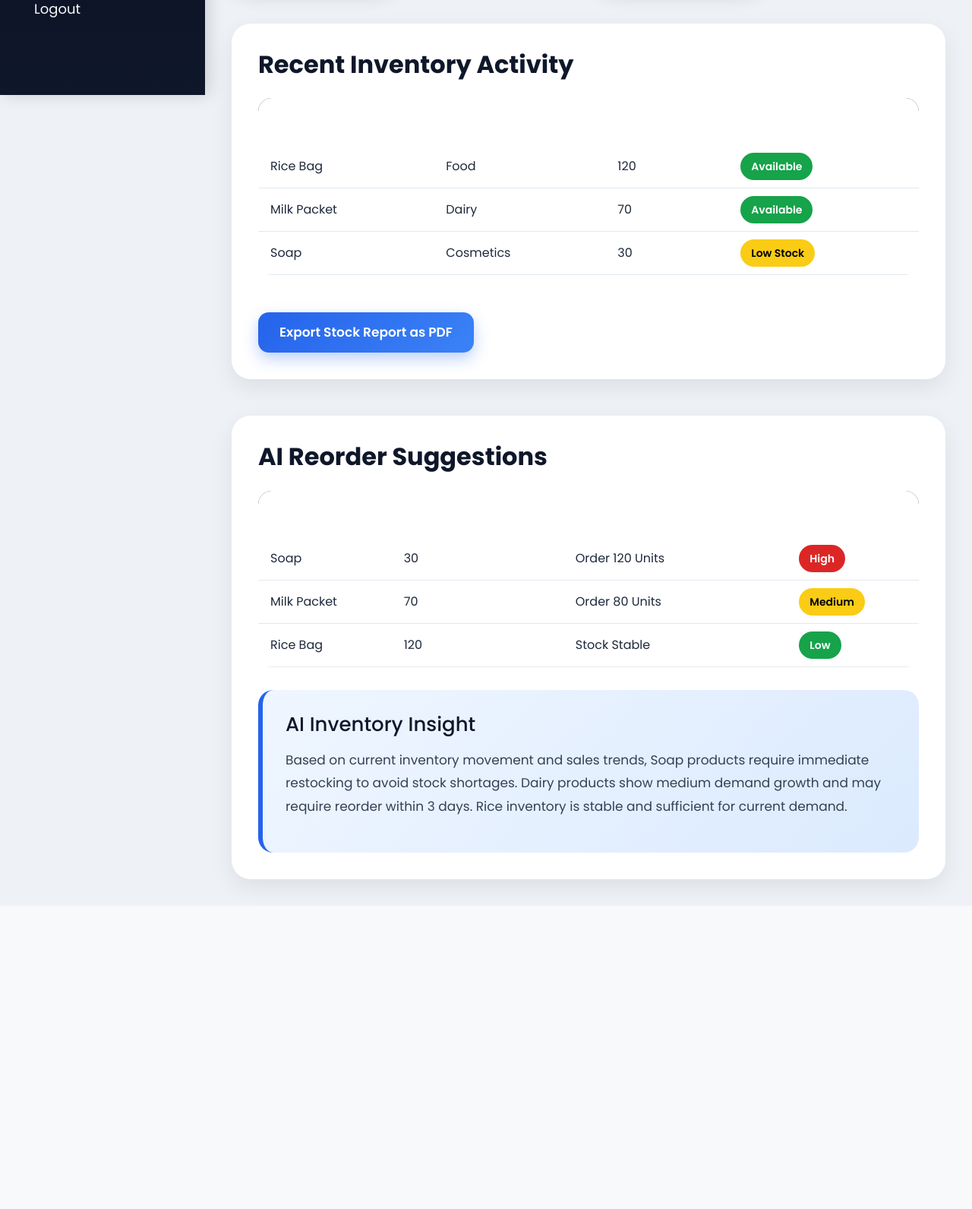
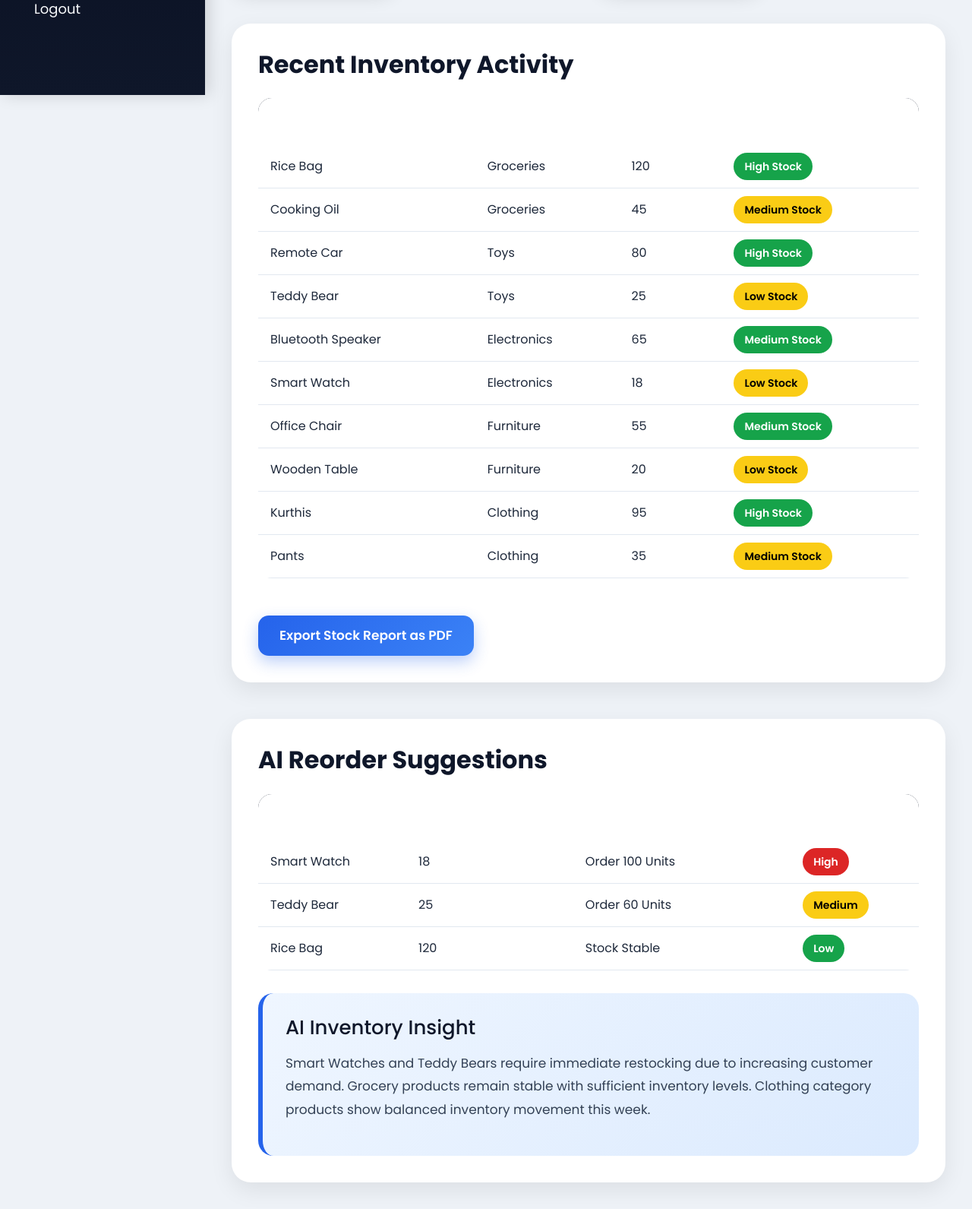
Before and after one commit to Vysh-260706/stocksense-ai, a Flask app: page /dashboard in a window 1280 px wide. Shown: the part 675-2266 px from the top of the page at 76% size. Before the commit the page ends 1857 px from the top, so only its background shows below. Run offline with Flask 3, Linux system fonts and the light colour scheme; the visitor is signed in with stand-in values (Sample User, id 1).

Commit message:
Updated dashboard inventory categories and UI improvements

```diff
--- a/templates/dashboard.html
+++ b/templates/dashboard.html
@@ -39,7 +39,6 @@
 
         <li><a href="/analytics">Analytics</a></li>
 
-        <!-- NEW ML PREDICTION PAGE -->
         <li><a href="/prediction">ML Prediction</a></li>
 
         <li><a href="/profile">Profile</a></li>
@@ -190,52 +189,124 @@
 
             <tbody>
 
+                <!-- GROCERIES -->
+
                 <tr>
-
                     <td>Rice Bag</td>
-
-                    <td>Food</td>
-
+                    <td>Groceries</td>
                     <td>120</td>
-
                     <td>
                         <span class="status-available">
-                            Available
+                            High Stock
                         </span>
                     </td>
-
                 </tr>
 
                 <tr>
+                    <td>Cooking Oil</td>
+                    <td>Groceries</td>
+                    <td>45</td>
+                    <td>
+                        <span class="status-low">
+                            Medium Stock
+                        </span>
+                    </td>
+                </tr>
 
-                    <td>Milk Packet</td>
+                <!-- TOYS -->
 
-                    <td>Dairy</td>
-
-                    <td>70</td>
-
+                <tr>
+                    <td>Remote Car</td>
+                    <td>Toys</td>
+                    <td>80</td>
                     <td>
                         <span class="status-available">
-                            Available
+                            High Stock
                         </span>
                     </td>
-
                 </tr>
 
                 <tr>
-
-                    <td>Soap</td>
-
-                    <td>Cosmetics</td>
-
-                    <td>30</td>
-
+                    <td>Teddy Bear</td>
+                    <td>Toys</td>
+                    <td>25</td>
                     <td>
                         <span class="status-low">
                             Low Stock
                         </span>
                     </td>
+                </tr>
 
+                <!-- ELECTRONICS -->
+
+                <tr>
+                    <td>Bluetooth Speaker</td>
+                    <td>Electronics</td>
+                    <td>65</td>
+                    <td>
+                        <span class="status-available">
+                            Medium Stock
+                        </span>
+                    </td>
+                </tr>
+
+                <tr>
+                    <td>Smart Watch</td>
+                    <td>Electronics</td>
+                    <td>18</td>
+                    <td>
+                        <span class="status-low">
+                            Low Stock
+                        </span>
+                    </td>
+                </tr>
+
+                <!-- FURNITURE -->
+
+                <tr>
+                    <td>Office Chair</td>
+                    <td>Furniture</td>
+                    <td>55</td>
+                    <td>
+                        <span class="status-available">
+                            Medium Stock
+                        </span>
+                    </td>
+                </tr>
+
+                <tr>
+                    <td>Wooden Table</td>
+                    <td>Furniture</td>
+                    <td>20</td>
+                    <td>
+                        <span class="status-low">
+                            Low Stock
+                        </span>
+                    </td>
+                </tr>
+
+                <!-- CLOTHING -->
+
+                <tr>
+                    <td>Kurthis</td>
+                    <td>Clothing</td>
+                    <td>95</td>
+                    <td>
+                        <span class="status-available">
+                            High Stock
+                        </span>
+                    </td>
+                </tr>
+
+                <tr>
+                    <td>Pants</td>
+                    <td>Clothing</td>
+                    <td>35</td>
+                    <td>
+                        <span class="status-low">
+                            Medium Stock
+                        </span>
+                    </td>
                 </tr>
 
             </tbody>
@@ -284,11 +355,11 @@
 
                 <tr>
 
-                    <td>Soap</td>
+                    <td>Smart Watch</td>
 
-                    <td>30</td>
+                    <td>18</td>
 
-                    <td>Order 120 Units</td>
+                    <td>Order 100 Units</td>
 
                     <td>
                         <span class="status-danger">
@@ -300,11 +371,11 @@
 
                 <tr>
 
-                    <td>Milk Packet</td>
+                    <td>Teddy Bear</td>
 
-                    <td>70</td>
+                    <td>25</td>
 
-                    <td>Order 80 Units</td>
+                    <td>Order 60 Units</td>
 
                     <td>
                         <span class="status-low">
@@ -341,10 +412,9 @@
             <h4>AI Inventory Insight</h4>
 
             <p>
-                Based on current inventory movement and sales trends,
-                Soap products require immediate restocking to avoid stock shortages.
-                Dairy products show medium demand growth and may require reorder within 3 days.
-                Rice inventory is stable and sufficient for current demand.
+                Smart Watches and Teddy Bears require immediate restocking due to increasing customer demand.
+                Grocery products remain stable with sufficient inventory levels.
+                Clothing category products show balanced inventory movement this week.
             </p>
 
         </div>
```
